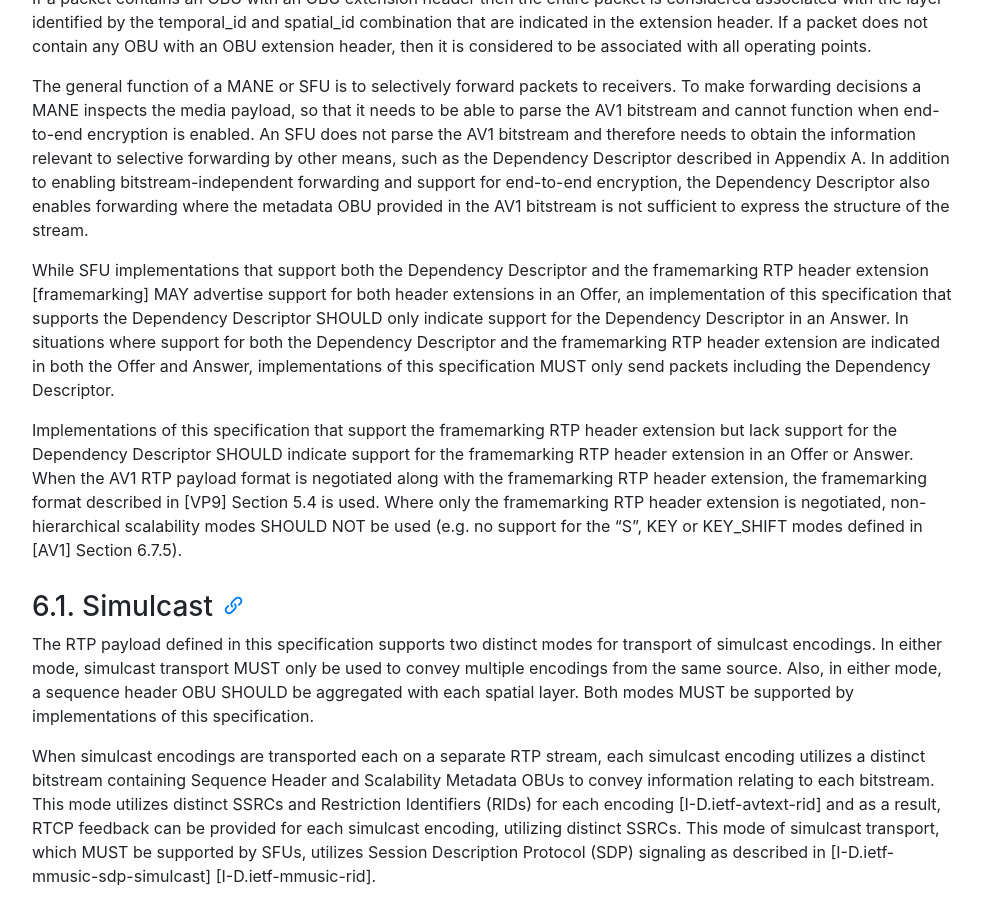
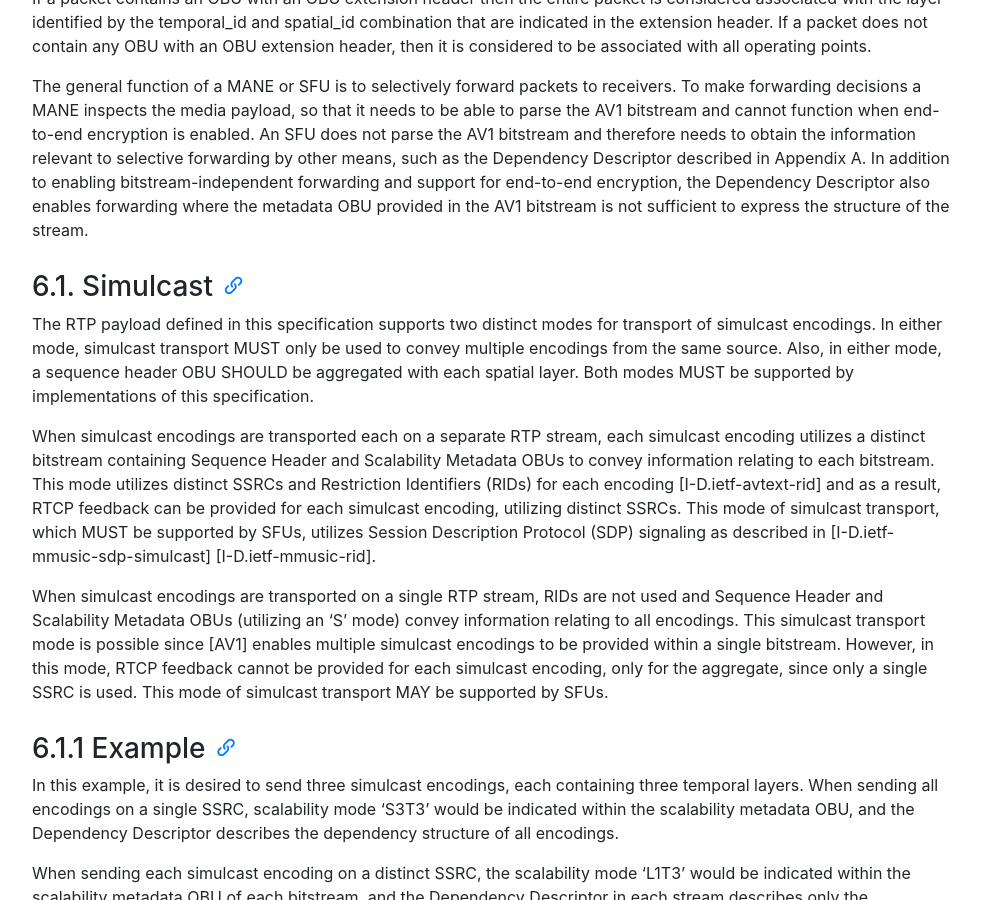
Before and after one commit to AOMediaCodec/av1-rtp-spec, a Jekyll site: the page built from index.md, in a window 1280 px wide and 900 px high, scrolled down 8380 px. Shown: the whole window, without its empty margins (53-1035 px from the left). Built offline with Jekyll 4.4.1, drawn with Linux system fonts in a browser that asks for light colours; nearby versions of some CDN libraries.

Commit message:
Remove framemarking text

```diff
--- a/av1-rtp-spec.md
+++ b/av1-rtp-spec.md
@@ -293,10 +293,6 @@ The following packetization grouping would not be allowed, since it combines dat
 If a packet contains an OBU with an OBU extension header then the entire packet is considered associated with the layer identified by the temporal_id and spatial_id combination that are indicated in the extension header. If a packet does not contain any OBU with an OBU extension header, then it is considered to be associated with all operating points.
 
 The general function of a MANE or SFU is to selectively forward packets to receivers. To make forwarding decisions a MANE inspects the media payload, so that it needs to be able to parse the AV1 bitstream and cannot function when end-to-end encryption is enabled. An SFU does not parse the AV1 bitstream and therefore needs to obtain the information relevant to selective forwarding by other means, such as the Dependency Descriptor described in Appendix A. In addition to enabling bitstream-independent forwarding and support for end-to-end encryption, the Dependency Descriptor also enables forwarding where the metadata OBU provided in the AV1 bitstream is not sufficient to express the structure of the stream.
-
-While SFU implementations that support both the Dependency Descriptor and the framemarking RTP header extension [framemarking] MAY advertise support for both header extensions in an Offer, an implementation of this specification that supports the Dependency Descriptor SHOULD only indicate support for the Dependency Descriptor in an Answer. In situations where support for both the Dependency Descriptor and the framemarking RTP header extension are indicated in both the Offer and Answer, implementations of this specification MUST only send packets including the Dependency Descriptor.
-
-Implementations of this specification that support the framemarking RTP header extension but lack support for the Dependency Descriptor SHOULD indicate support for the framemarking RTP header extension in an Offer or Answer. When the AV1 RTP payload format is negotiated along with the framemarking RTP header extension, the framemarking format described in [VP9] Section 5.4 is used. Where only the framemarking RTP header extension is negotiated, non-hierarchical scalability modes SHOULD NOT be used (e.g. no support for the "S", KEY or KEY_SHIFT modes defined in [AV1] Section 6.7.5).
 
 
 ### 6.1. Simulcast
```
